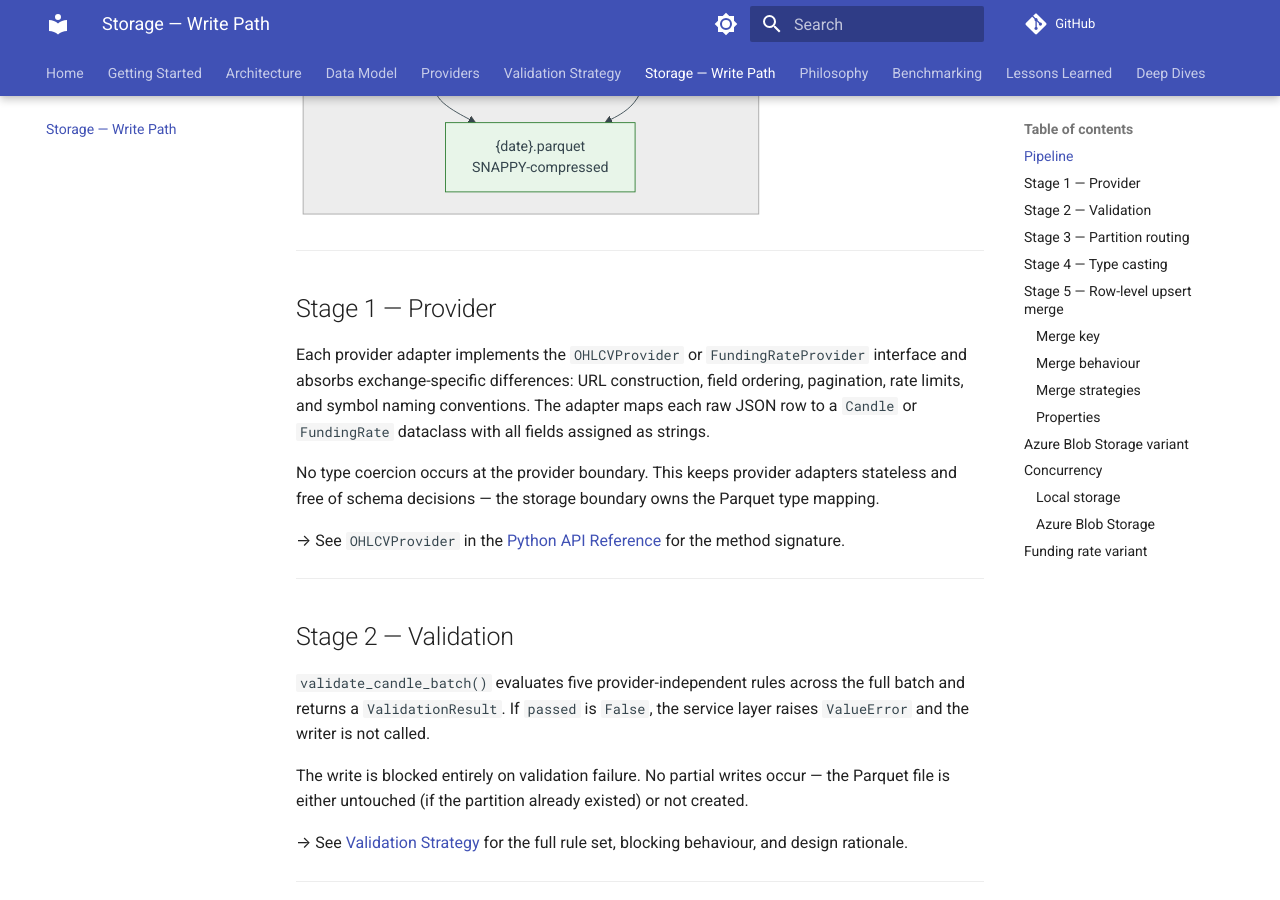
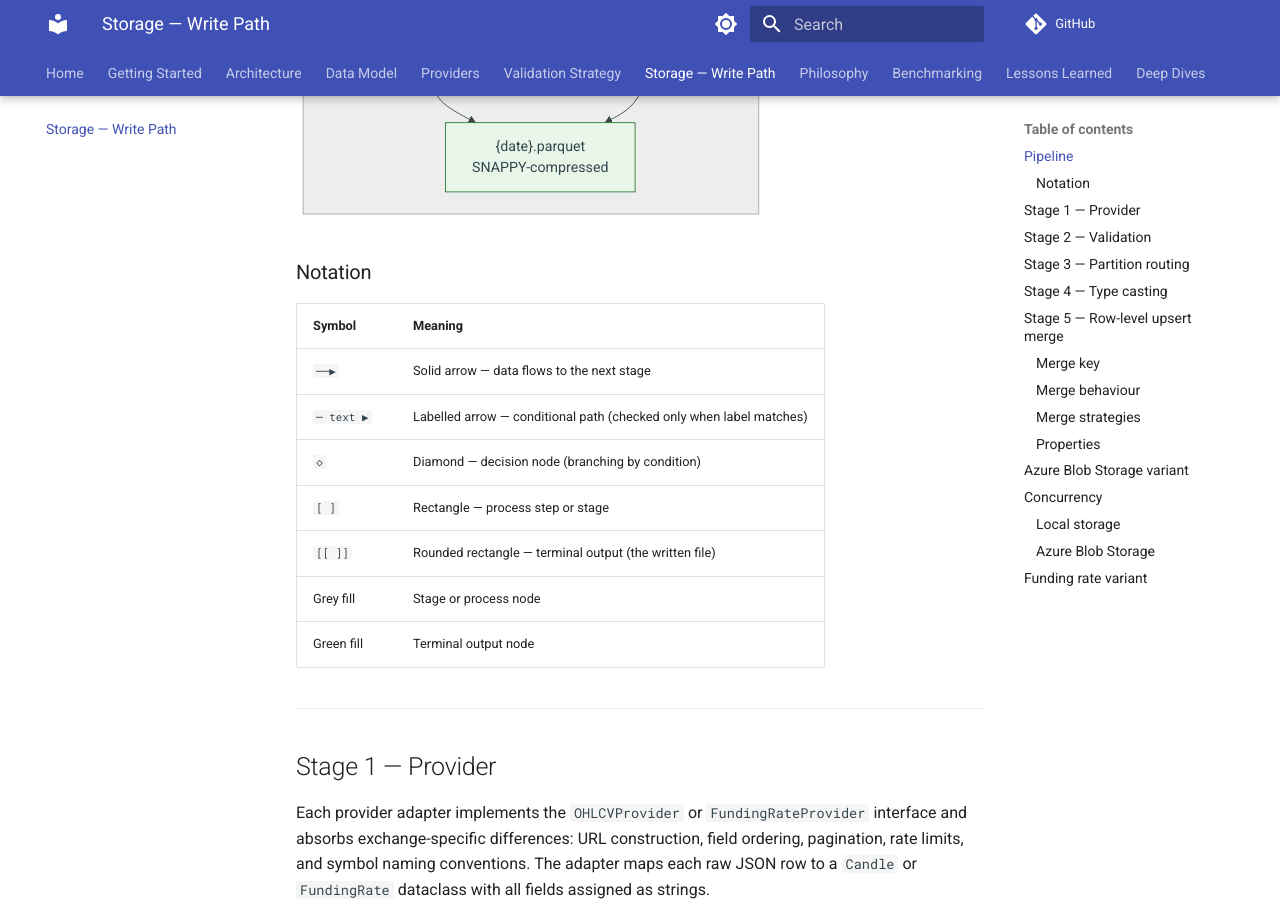
Before and after one commit to bigmikecreates/crypto-market-data-platform, an MkDocs documentation site: the page built from docs/storage-e2e.md, in a window 1280 px wide and 900 px high, scrolled down 1595 px. Built offline with MkDocs 1.6.1 and Material for MkDocs 9.7.7, drawn with Linux system fonts in a browser that asks for light colours; comment, search, counter and statistics services are not loaded.

Commit message:
docs: add mermaid notation appendix to storage write path page

````diff
--- a/docs/storage-e2e.md
+++ b/docs/storage-e2e.md
@@ -48,6 +48,18 @@ graph TD
     class Start,S1,S2,S3,S4,S5,Merge,Direct stage;
     class Out output;
 ```
+
+### Notation
+
+| Symbol | Meaning |
+|--------|---------|
+| `──▶` | Solid arrow — data flows to the next stage |
+| `─ text ▶` | Labelled arrow — conditional path (checked only when label matches) |
+| `◇` | Diamond — decision node (branching by condition) |
+| `[  ]` | Rectangle — process step or stage |
+| `[[  ]]` | Rounded rectangle — terminal output (the written file) |
+| Grey fill | Stage or process node |
+| Green fill | Terminal output node |
 
 ---
 
````
